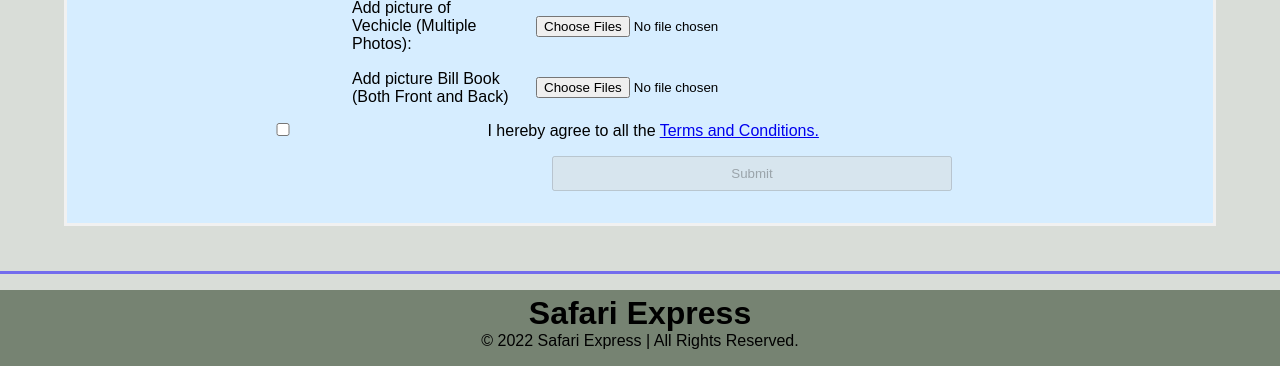
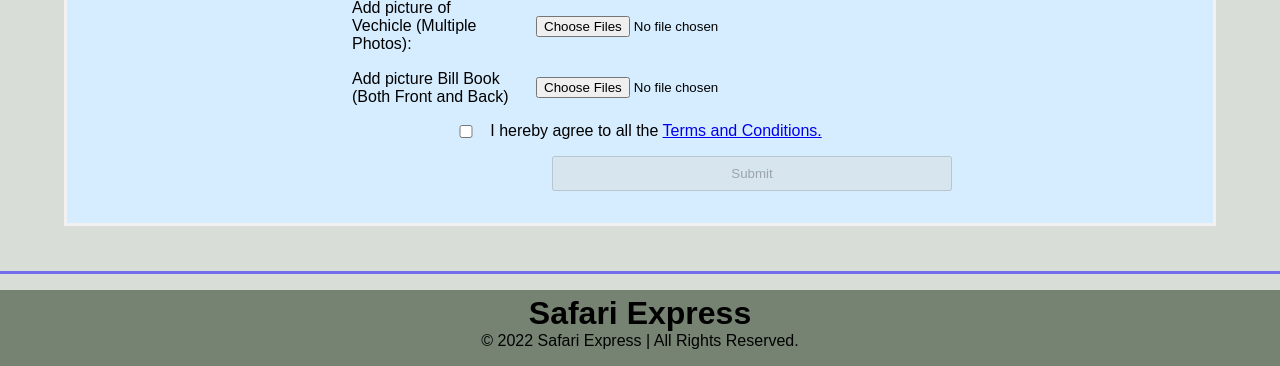
Before and after one commit to surag4/MotoVehicleShop, a PHP site: page /index.php?page=AddVechicle in a window 1280 px wide. Shown: the part 723-1089 px from the top of the page. Run offline with PHP 8.4, Linux system fonts and the light colour scheme; the visitor is signed in with stand-in values (Sample User, id 1); data comes from the database, SQL or seed files in the repository; some libraries are stand-ins or nearby versions.

Commit message:
checkbox fixed

```diff
--- a/css/styles.css
+++ b/css/styles.css
@@ -1108,6 +1108,14 @@ input[type="number"]::-webkit-inner-spin-button {
   padding: 0.5rem;
 }
 
+.agreement {
+  display: flex !important;
+}
+
+.addVehicle-container input[type="checkbox"] {
+  width: 1rem !important;
+}
+
 .vecdesc textarea {
   width: 25rem;
   height: 7rem;
--- a/templates/users/AddVechicleTemplate.php
+++ b/templates/users/AddVechicleTemplate.php
@@ -75,14 +75,17 @@
         <label>Add picture Bill Book (Both Front and Back)</label>
         <input type="file" name="billBookFileToUpload[]" id="fileToUpload" multiple required>
       </div>
-      <input type="checkbox" id="confirmation" onchange="confirm();">
-      <label>I hereby agree to all the <a href="index.php?page=agreement" target="_blank">Terms and Conditions.</a></label>
+
+      <div class="agreement">
+        <input type="checkbox" id="confirmation" onchange="confirm();">
+        <span>I hereby agree to all the <a href="index.php?page=agreement" target="_blank">Terms and Conditions.</a></span>
+      </div>
+
       <input type="hidden" name="userID" value="<?php echo $_SESSION['userID']; ?>">
       <div class="registerbtns">
           <input type="submit" id="submitVec" name="submit" value="Submit">
       </div>
     </div>
-
 
     </form>
 </section>
```
